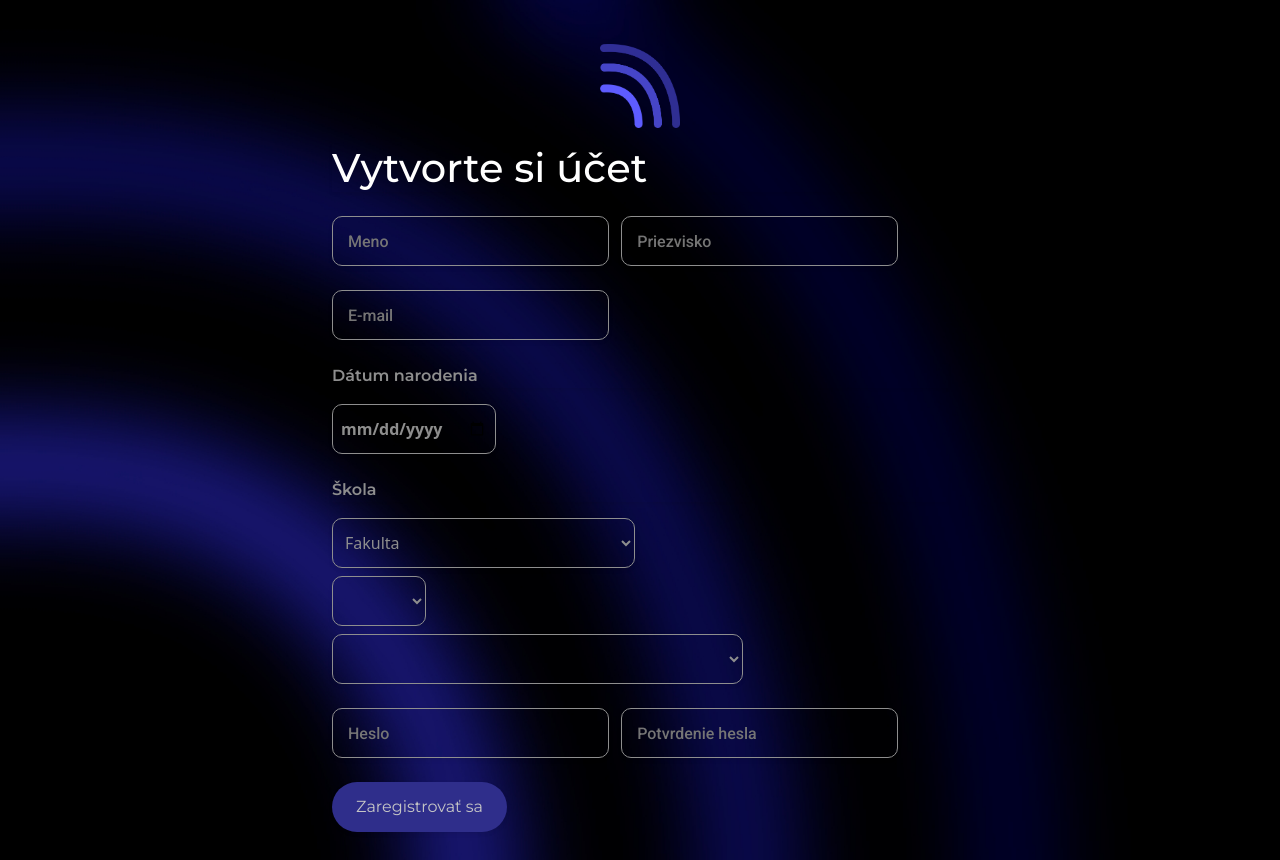
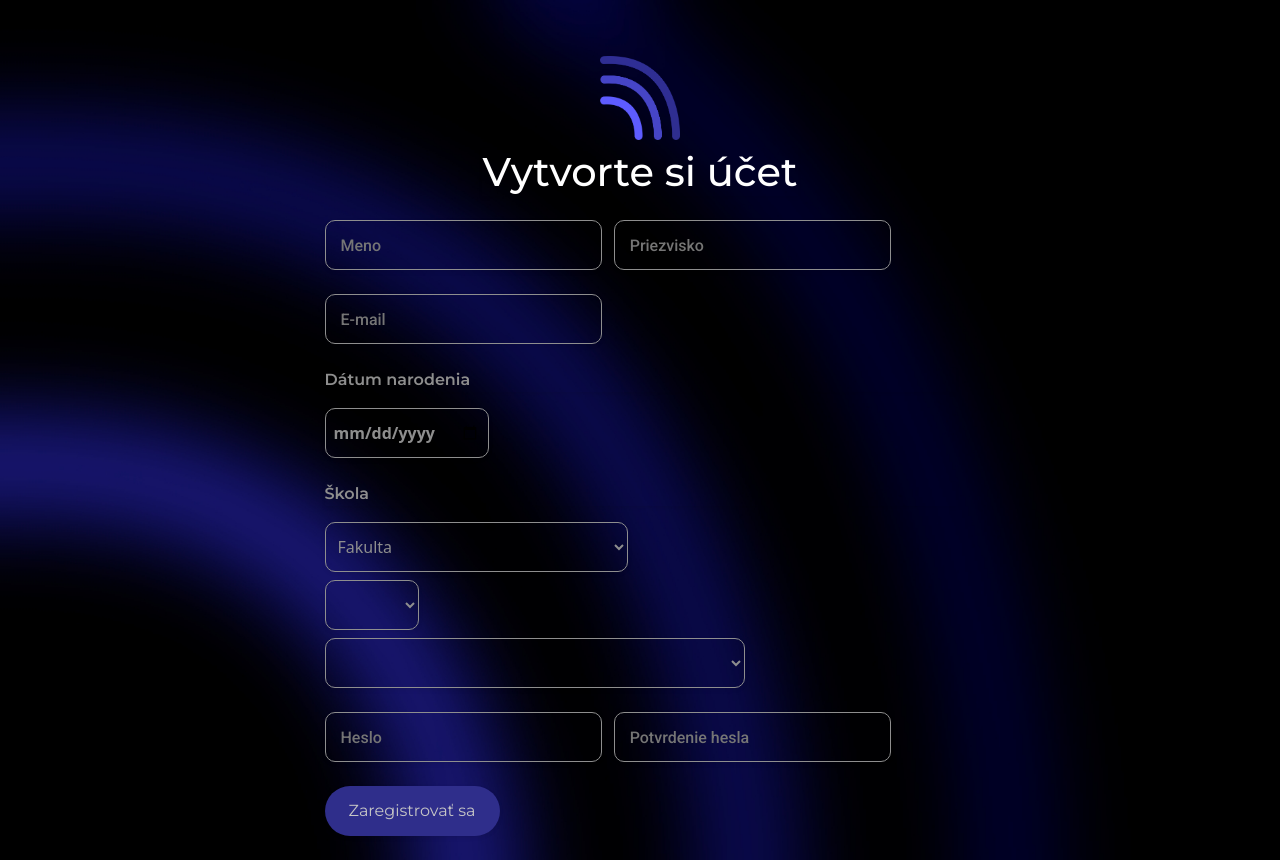
Before and after one commit to KNXKO/UCMverse, a PHP site: page /registration.html in a window 1280 px wide. Run offline with PHP 8.4, Linux system fonts and the light colour scheme.

Commit message:
Oprava responzivity

```diff
--- a/assets/css/style.css
+++ b/assets/css/style.css
@@ -8,7 +8,7 @@
 }
 
 html,
-body {
+body,#wrapper {
     height: 100%;
     overflow: auto;
 }
@@ -228,8 +228,7 @@
     background-image: url("../img/background.jpg");
     background-size: cover;
     width: 100%;
-    height: 100vh;
-    position: fixed;
+    height: 100%;
 }
 
 #background {
--- a/registration.html
+++ b/registration.html
@@ -38,14 +38,14 @@
         </div>
     </div>
     <div id="wrapper">
-        <div class="h-100 d-flex align-items-center justify-content-center">
-            <div class="container-fluid d-flex justify-content-center flex-column col-md-10 col-lg-7 col-xl-6 col-xxl-4">
-                <img src="assets/img/logo.png" style="width:5rem" alt="UCMverse logo" class="mx-auto d-block m-3">
+        <div class="container-fluid mt-5">
+            <div class="container flex-column d-flex align-items-center align-content-center">
+                <img src="assets/img/logo.png" style="width:5rem" alt="UCMverse logo" class="mx-auto d-block m-2">
                 <h1 class="fw-semibold mb-4 shadow-sm">Vytvorte si účet</h1>
                 <form action="">
                     <input class="mb-4 shadow-sm" type="text" name="name" id="name" placeholder="Meno" maxlength="15" minlength="3" required>
-                    <input class="mb-4 ms-sm-2 shadow-sm" type="text" name="priezvisko" id="priezvisko" placeholder="Priezvisko" minlength="3" maxlength="25"
-                        required>
+                    <input class="mb-4 ms-sm-2 shadow-sm" type="text" name="priezvisko" id="priezvisko" placeholder="Priezvisko" minlength="3"
+                        maxlength="25" required>
                     <br>
                     <input class="mb-4 shadow-sm" type="email" name="email" id="email" placeholder="E-mail" maxlength="35" minlength="5" required>
                     <p class="fw-semibold c-darkgrey shadow-sm">Dátum narodenia</p>
@@ -186,12 +186,13 @@
                         <option value="91" data-id="91" data-option="16">Manažment v turizme a hotelierstve</option>
                     </select>
                     <p class="fw-semibold c-darkgrey shadow-sm"></p>
-                    <input class="mb-4 shadow-sm" type="password" name="password" id="password" placeholder="Heslo" required minlength="8" maxlength="40">
-                    <input class="mb-4 ms-sm-2 shadow-sm" type="password" name="password" id="password" placeholder="Potvrdenie hesla" minlength="8" required
+                    <input class="mb-4 shadow-sm" type="password" name="password" id="password" placeholder="Heslo" required minlength="8"
                         maxlength="40">
+                    <input class="mb-4 ms-sm-2 shadow-sm" type="password" name="password" id="password" placeholder="Potvrdenie hesla" minlength="8"
+                        required maxlength="40">
                     <br>
                     <a class="menu-list">
-                        <button class="fw-semibold btn-submit px-4 shadow-sm" type="submit">Zaregistrovať sa</button>
+                        <button class="fw-semibold btn-submit px-4 shadow-sm  mb-4" type="submit">Zaregistrovať sa</button>
                     </a>
                 </form>
             </div>
```
Also changed, not shown: index.html (+6 -4 lines).
